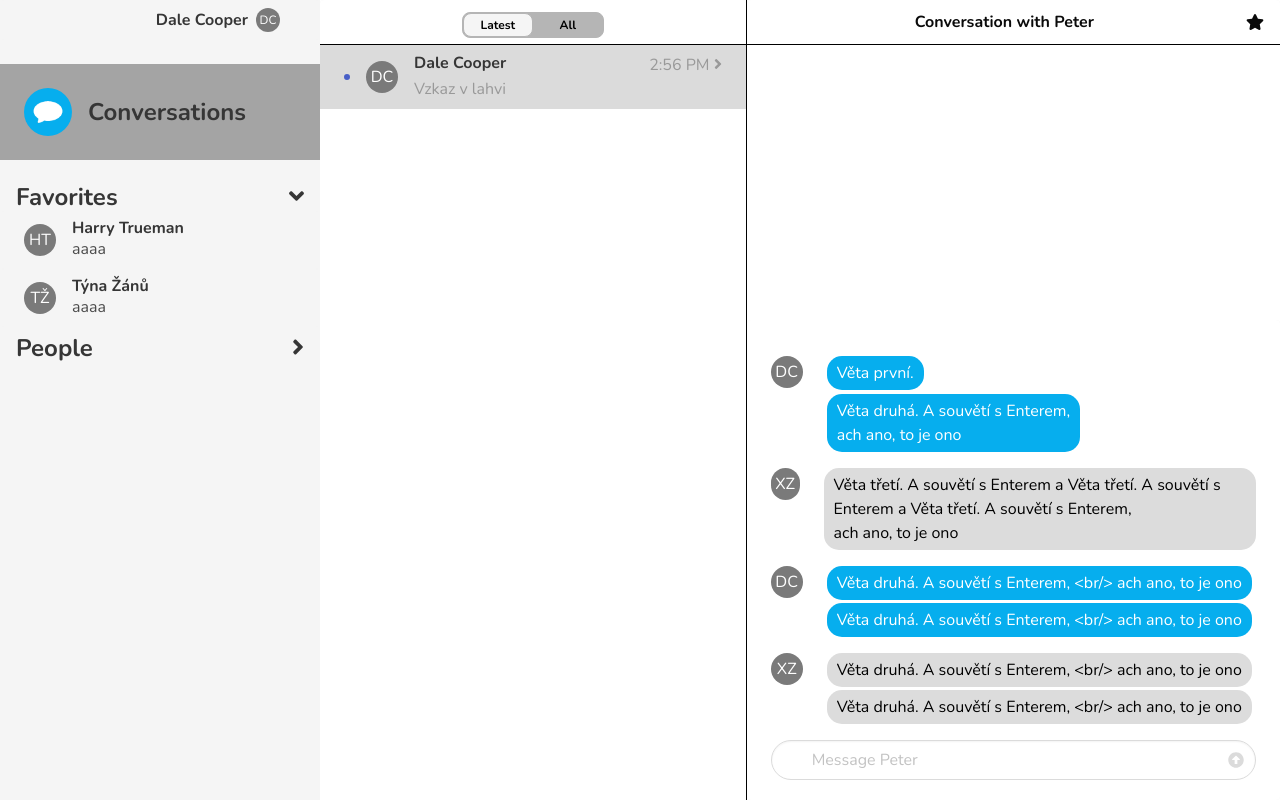
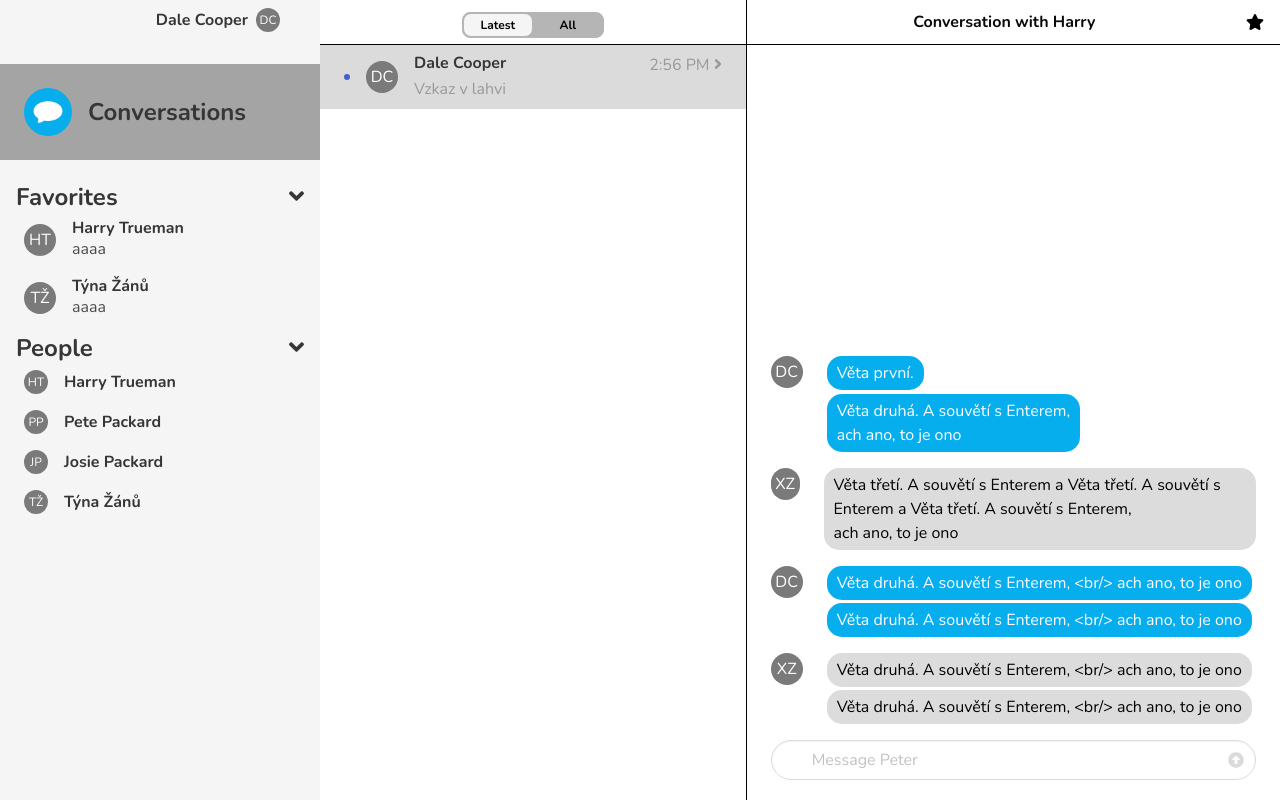
Before and after one commit to Consilius/chat, a React app: page / in a window 1280 px wide. Built offline with nearby package versions, Linux system fonts and the light colour scheme.

Commit message:
Refaktoring Favorite, People, Conversarions + zavedení Typů

```diff
--- a/package.json
+++ b/package.json
@@ -15,6 +15,8 @@
     "@fortawesome/react-fontawesome": "^0.1.15",
     "bulma": "^0.9.3",
     "core-js": "^3.18.3",
+    "luxon": "^2.0.2",
+    "nanoid": "^3.1.30",
     "react": "^17.0.2",
     "react-dom": "^17.0.2",
     "styled-components": "^5.3.1",
--- a/src/App.tsx
+++ b/src/App.tsx
@@ -2,7 +2,7 @@ import React, {useReducer, useEffect, useState} from 'react';
 import message from './message.png';
 import {FontAwesomeIcon} from '@fortawesome/react-fontawesome'
 import {faAngleRight, faAngleDown, faArrowAltCircleUp, faStar} from '@fortawesome/free-solid-svg-icons'
-import {Favorite, Person, Conversation, Message, Avatar, LatestSwitch} from './components';
+import {Message, Avatar, LatestSwitch, Favorites, People, Conversations} from './components';
 import {initialState, reducer} from './reducer';
 import {getInitials} from './utils';
 
@@ -12,21 +12,45 @@ if (process.env.NODE_ENV !== 'production') {
 
 export const App = () => {
     const [state, dispatch] = useReducer(reducer, initialState);
-    const [activeUser, setActiveUser] = useState({
+    const [loggedUser, setLoggedUser] = useState({
         dispName: '',
         initials: '',
-        isFavorite: [],
+        hasFavorites: [''],
+    })
+    const [activePerson, setActivePerson] = useState({
+        id: '',
+        name: '',
+        dispName: '',
+        initials: '',
+        hasFavorites: [''],
     })
 
     useEffect(() => {
-        const activeU= state.people.find(row => row.id === state.activeUser)
+        const tmpLU = state.people.find(row => row.id === state.loggedUserId)
 
-        setActiveUser({
-            dispName: `${activeU.name} ${activeU.surname}`,
-            initials: getInitials(activeU.name, activeU.surname),
-            isFavorite: activeU.isFavorite,
-        })
-    }, [state.activeUser])
+        if (tmpLU) {
+            setLoggedUser({
+                dispName: `${tmpLU.name} ${tmpLU .surname}`,
+                initials: getInitials(tmpLU.name, tmpLU.surname),
+                hasFavorites: tmpLU.hasFavorites,
+            })
+        }
+
+    }, [state.loggedUserId])
+
+    useEffect(() => {
+        const tmpAP = state.people.find(row => row.id === state.activePersonId)
+
+        if (tmpAP) {
+            setActivePerson({
+                ...tmpAP,
+                dispName: `${tmpAP.name} ${tmpAP.surname}`,
+                initials: getInitials(tmpAP.name, tmpAP.surname),
+            })
+        } else {
+            new Error('Active person not foun')
+        }
+    }, [state.activePersonId])
 
     return <section className="hero">
         <div className="hero-body p-0">
@@ -36,9 +60,9 @@ export const App = () => {
                         <div className="card-content py-2">
                             <div className="media is-align-items-center">
                                 <div className="media-content has-text-right">
-                                    <p className="title is-6 mb-0 mr-2">{activeUser.dispName}</p>
+                                    <p className="title is-6 mb-0 mr-2">{loggedUser.dispName}</p>
                                 </div>
-                                <Avatar initials={activeUser.initials} size={24} />
+                                <Avatar initials={loggedUser.initials} size={24} />
                             </div>
                         </div>
                     </div>
@@ -60,24 +84,21 @@ export const App = () => {
                         <h2 className="title is-4 py-0 my-0 px-4 is-flex is-justify-content-space-between"><span>Favorites</span>
                         <FontAwesomeIcon style={{cursor: 'pointer'}} icon={state.showFavorite ? faAngleDown : faAngleRight} onClick={e => {e.preventDefault(); dispatch({type: 'toggle', attr: 'Favorite'})}} /></h2>
                     </div>
-                    {state.showFavorite && state.people.filter(row => activeUser.isFavorite.find(fId => fId === row.id)).map(row => <Favorite
-                        key={row.id}
-                        initials={getInitials(row.name, row.surname)}
-                        name={row.name}
-                        surname={row.surname}
-                        firstLine='aaaa'
-                    />)}
+                    {state.showFavorite && <Favorites
+                        people={state.people}
+                        loggedUser={loggedUser}
+                        dispatch={dispatch}
+                    />}
                     <div className="content mt-2 mb-0">
                         <h2 className="title is-4 py-0 my-0 px-4 is-flex is-justify-content-space-between"><span>People</span>
                         <FontAwesomeIcon style={{cursor: 'pointer'}} icon={state.showPeople ? faAngleDown : faAngleRight} onClick={e => {e.preventDefault(); dispatch({type: 'toggle', attr: 'People'})}} />
                         </h2>
                     </div>
-                    {state.showPeople && state.people.filter(row => row.id !== state.activeUser).map(row => <Person
-                        key={row.id}
-                        initials={getInitials(row.name, row.surname)}
-                        name={row.name}
-                        surname={row.surname}
-                    />)}
+                    {state.showPeople && <People
+                        people={state.people}
+                        loggedUserId={state.loggedUserId}
+                        dispatch={dispatch}
+                    />}
                 </div>
                 {state.showConversations && <div className="column has-background-white is-one-third" style={{borderRight: "1px solid black"}}>
                     <article className="message">
@@ -88,16 +109,11 @@ export const App = () => {
                             />
                         </div>
                         <div className="message-body has-background-white p-0">
-                            {state.conversations.filter(row => row.users.find(usr => usr === state.activeUser)).map(row => <Conversation
-                                key={row.id}
-                                initials='DC'
-                                name='Dale'
-                                surname='Cooper'
-                                firstLine='Vzkaz v lahvi'
-                                active={state.activeConversation === row.id}
-                                unread={true}
-                                time="2:56 PM"
-                            />)}
+                            <Conversations
+                                conversations={state.conversations}
+                                loggedUserId={state.loggedUserId}
+                                activeConversationId={state.activeConversationId}
+                            />
                         </div>
                     </article>
                 </div>}
@@ -106,21 +122,24 @@ export const App = () => {
                         <div className="hero-head">
                             <article className="message">
                                 <div className="message-header is-justify-content-end has-background-white has-text-black" style={{borderBottom: "1px solid black"}}>
-                                    <p style={{width: "100%", textAlign: "center"}}>Conversation with Peter</p>
-                                    <FontAwesomeIcon icon={faStar} />
+                                    <p style={{width: "100%", textAlign: "center"}}>Conversation with {activePerson.name}</p>
+                                    <FontAwesomeIcon
+                                        icon={faStar}
+                                        style={{color: `${loggedUser.hasFavorites.find(id => id === activePerson.id) ? 'black' :'silver'}`}}
+                                        onClick={e => {e.preventDefault(); dispatch({type: 'toggleFavorite'})}}
+                                    />
                                 </div>
                             </article>
                         </div>
                         <div className="hero-foot">
                             <article className="message">
                                 <div className="message-body has-background-white" style={{border: "none"}}>
-                                    {state.conversations.find(row => row.id === state.activeConversation).messages.map((mess, ind, array) => {
+                                    {state.conversations.find(row => row.id === state.activeConversationId).messages.map((mess, ind, array) => {
                                         const isSameUser = ind ? (array[ind-1].from === mess.from) : false;
-                                        console.log(isSameUser)
                                         return <Message
                                             key={mess.id}
-                                            me={state.activeUser === mess.from}
-                                            initials={isSameUser ? '' : (state.activeUser === mess.from ? activeUser.initials : "XZ")}>
+                                            me={state.loggedUserId === mess.from}
+                                            initials={isSameUser ? '' : (state.loggedUserId === mess.from ? loggedUser.initials : "XZ")}>
                                                 {mess.text.split("\n").map((row, i) => <p key={i}>{row}</p>)}
                                         </Message>
                                     })}
--- a/src/components/Conversation.tsx
+++ b/src/components/Conversation.tsx
@@ -5,7 +5,6 @@ import {faAngleRight} from '@fortawesome/free-solid-svg-icons'
 import {Avatar} from ".";
 
 type Props = {
-    id: string,
     initials: string,
     name: string,
     surname: string,
--- a/src/components/Favorite.tsx
+++ b/src/components/Favorite.tsx
@@ -6,9 +6,10 @@ type Props = {
     name: string,
     surname: string,
     firstLine: string,
+    onClick: React.MouseEventHandler,
 }
 
-export const Favorite = (props: Props) => <div className="card is-shadowless has-background-light">
+export const Favorite = (props: Props) => <div className="card is-shadowless has-background-light" onClick={props.onClick}>
     <div className="card-content py-2">
         <div className="media is-align-items-center">
             <Avatar initials={props.initials} />
--- /dev/null
+++ b/src/components/Favorites.tsx
@@ -0,0 +1,27 @@
+import React from 'react';
+import {PersonType} from '../types';
+import {getInitials} from '../utils';
+import {Favorite} from '.';
+
+type Props = {
+    people: Array<PersonType>,
+    loggedUser: any,
+    dispatch: Function,
+}
+
+export const Favorites = (props: Props) => {
+    const filteredPeople = props.people.filter(row => props.loggedUser.hasFavorites.find(fId => fId === row.id));
+
+    if (!filteredPeople.length) {
+        return <div className="card-content py-2">There is nothing to display</div>
+    }
+
+    return <>{filteredPeople.map(row => <Favorite
+        key={row.id}
+        initials={getInitials(row.name, row.surname)}
+        name={row.name}
+        surname={row.surname}
+        firstLine='aaaa'
+        onClick={e => {e.preventDefault(); props.dispatch({type: 'setActivePerson', value: row.id})}}
+    />)}</>
+}
--- /dev/null
+++ b/src/components/People.tsx
@@ -0,0 +1,26 @@
+import React from 'react';
+import {Person} from '.';
+import {PersonType} from '../types';
+import {getInitials} from '../utils';
+
+type Props = {
+    people: Array<PersonType>,
+    loggedUserId: string,
+    dispatch: Function,
+}
+
+export const People = (props: Props) => {
+    const filteredPeople = props.people.filter(row => row.id !== props.loggedUserId);
+
+    if (!filteredPeople.length) {
+        return <div className="card-content py-2">There is nothing to display</div>
+    }
+
+    return <>{filteredPeople.map(row => <Person
+        key={row.id}
+        initials={getInitials(row.name, row.surname)}
+        name={row.name}
+        surname={row.surname}
+        onClick={e => {e.preventDefault(); props.dispatch({type: 'setActivePerson', value: row.id})}}
+    />)}</>
+}
--- a/src/components/Person.tsx
+++ b/src/components/Person.tsx
@@ -5,9 +5,10 @@ type Props = {
     initials: string,
     name: string,
     surname: string,
+    onClick: React.MouseEventHandler,
 }
 
-export const Person = (props: Props) => <div className="card is-shadowless has-background-light">
+export const Person = (props: Props) => <div className="card is-shadowless has-background-light" onClick={props.onClick}>
     <div className="card-content py-2">
         <div className="media is-align-items-center">
             <Avatar
--- a/src/components/index.js
+++ b/src/components/index.js
@@ -1,6 +1,9 @@
 export {Favorite} from './Favorite';
+export {Favorites} from './Favorites';
 export {Conversation} from './Conversation';
+export {Conversations} from './Conversations';
 export {Person} from './Person';
+export {People} from './People';
 export {Message} from './Message';
 export {Avatar} from './Avatar';
 export {LatestSwitch} from './LatestSwitch';
--- a/src/reducer.tsx
+++ b/src/reducer.tsx
@@ -1,10 +1,32 @@
-export const initialState = {
-    showPeople: false,
+import {nanoid} from "nanoid";
+import {ConversationType, StateType, ActionType} from './types';
+
+const getActiveConversationId = (conversations: Array<ConversationType>, loggedUserId: string, activePersonId: string): string => {
+    const activeConversation = conversations.filter(row => row.users.find(id => id === loggedUserId)).filter(row => row.users.find(id => id === activePersonId))
+
+    if (activeConversation.length) {
+        return activeConversation[0].id
+    }
+
+    const newConversation = {
+        id: nanoid(),
+        users: [loggedUserId, activePersonId],
+        messages: []
+    }
+
+    conversations.push(newConversation);
+
+    return newConversation.id
+}
+
+export const initialState: StateType = {
+    showPeople: true,
     showFavorite: true,
     showConversations: true,
     whichConversation: 'Latest',
-    activeUser: '1',
-    activeConversation: '1',
+    loggedUserId: '1',
+    activePersonId: '2',
+    activeConversationId: '1',
     conversations: [{
         id: '1',
         users: ['1', '2'],
@@ -65,49 +87,60 @@ export const initialState = {
             id: '1',
             name: 'Dale',
             surname: 'Cooper',
-            isFavorite: ['2', '5'],
+            hasFavorites: ['2', '5'],
         },
         {
             id: '2',
             name: 'Harry',
             surname: 'Trueman',
-            isFavorite: ['1'],
+            hasFavorites: ['1'],
         },
         {
             id: '3',
             name: 'Pete',
             surname: 'Packard',
-            isFavorite: ['1'],
+            hasFavorites: ['1'],
         },
         {
             id: '4',
             name: 'Josie',
             surname: 'Packard',
-            isFavorite: [],
+            hasFavorites: [],
         },
         {
             id: '5',
             name: 'Týna',
             surname: 'Žánů',
-            isFavorite: [],
+            hasFavorites: [],
         },
     ]
 }
 
-const allowedAttrs = ['showPeople', 'showConversations', 'showFavorite', 'showLatest'];
-
-export const reducer = (state, action) => {
+export const reducer = (state: StateType, action: ActionType) => {
     switch (action.type) {
         case 'toggle': {
+            if (!(typeof action.attr === 'string')) {
+                throw new Error('attribute has to be string');
+            }
+
             const tmpAttr = `show${action.attr}`
-            if (!allowedAttrs.find(row => row === tmpAttr)) {
-                throw new Error('Unsupported show attribute');
-            }
             return {
                 ...state,
                 [tmpAttr]: !state[tmpAttr],
             }
         }
+
+        case 'toggleFavorite': {
+            const loggedUser = state.people.find(row => row.id === state.loggedUserId);
+            const favoriteIndex = loggedUser?.hasFavorites.findIndex(id => id === state.activePersonId);
+
+            if (favoriteIndex === -1) {
+                loggedUser?.hasFavorites.push(state.activePersonId);
+            } else {
+                loggedUser?.hasFavorites.splice(favoriteIndex, 1);
+            }
+        }
+
         case 'set': {
             const tmpAttr = `which${action.attr}`
             return {
@@ -115,8 +148,15 @@ export const reducer = (state, action) => {
                 [tmpAttr]: action.value,
             }
         }
-        case 'decrement':
-            return {count: state.count - 1};
+        case 'setActivePerson': {
+
+            return {
+                ...state,
+                showConversations: false,
+                activePersonId: action.value,
+                activeConversationId: getActiveConversationId(state.conversations, state.loggedUserId, action.value),
+            };
+        }
         default:
             throw new Error('Undefined dispatch type');
     }
--- /dev/null
+++ b/src/types.ts
@@ -0,0 +1,39 @@
+export type MessageType = {
+    id: string,
+    from: string,
+    sent: string,
+    displayed: string|null,
+    text: string,
+}
+export type PersonType = {
+    id: string,
+    name: string,
+    surname: string,
+    hasFavorites: Array<string>,
+}
+
+export type ConversationType = {
+    id: string,
+    users: Array<string>,
+    messages: Array<MessageType>,
+}
+
+export type WhichConversationType = 'Latest'|'All';
+
+export type StateType = {
+    showPeople: boolean,
+    showFavorite: boolean,
+    showConversations: boolean,
+    whichConversation: WhichConversationType,
+    loggedUserId: string,
+    activePersonId: string,
+    activeConversationId: string,
+    conversations: Array<ConversationType>,
+    people: Array<PersonType>,
+}
+
+export type ActionType = {
+    type: string,
+    attr?: string,
+    value?: any,
+}
```
Also changed, not shown: src/components/Conversations.tsx (added, +28 -0 lines), src/components/LatestSwitch.tsx (+7 -1 lines), 1 other file (tests, documents, lock files or other folders).
